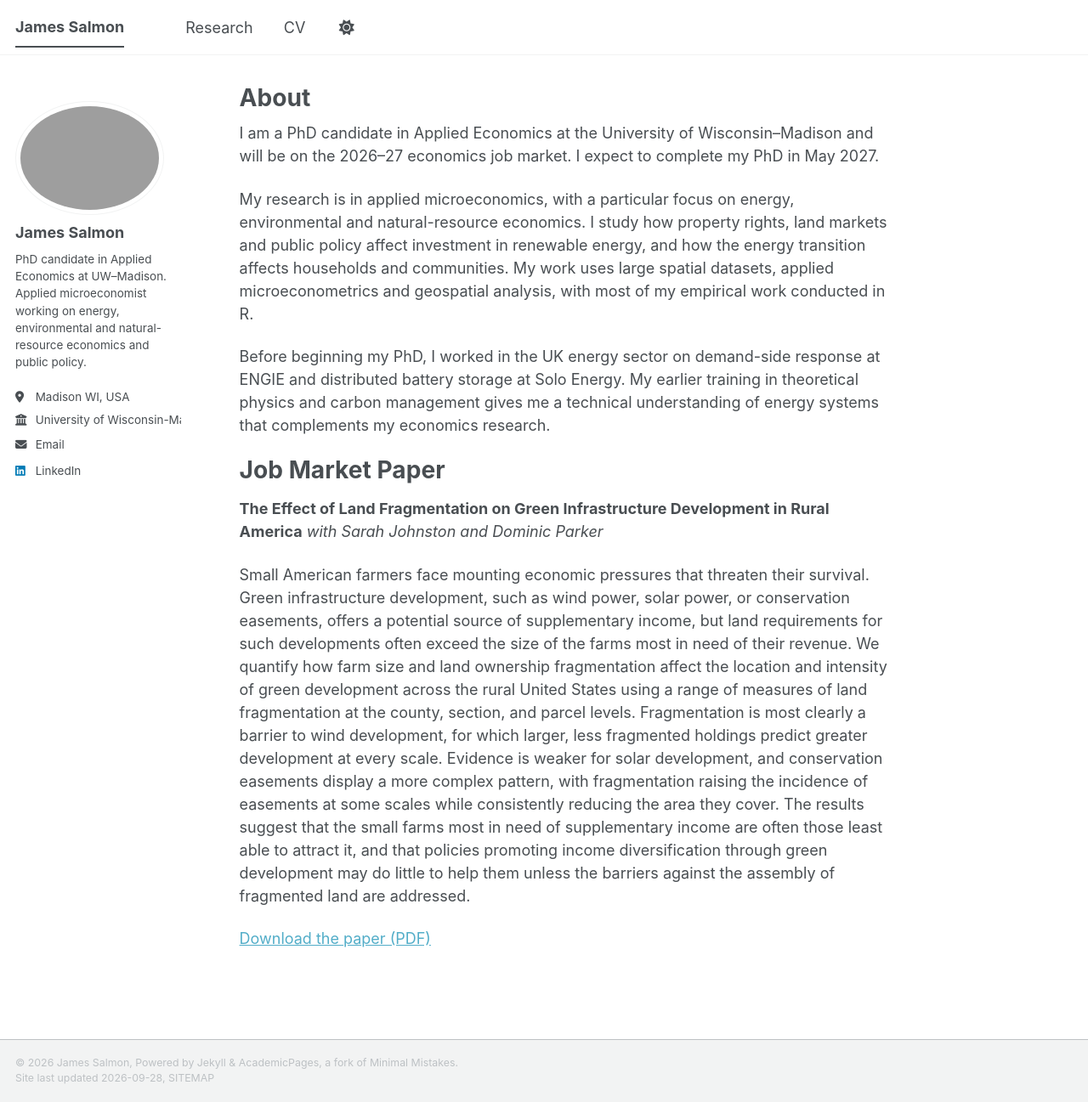
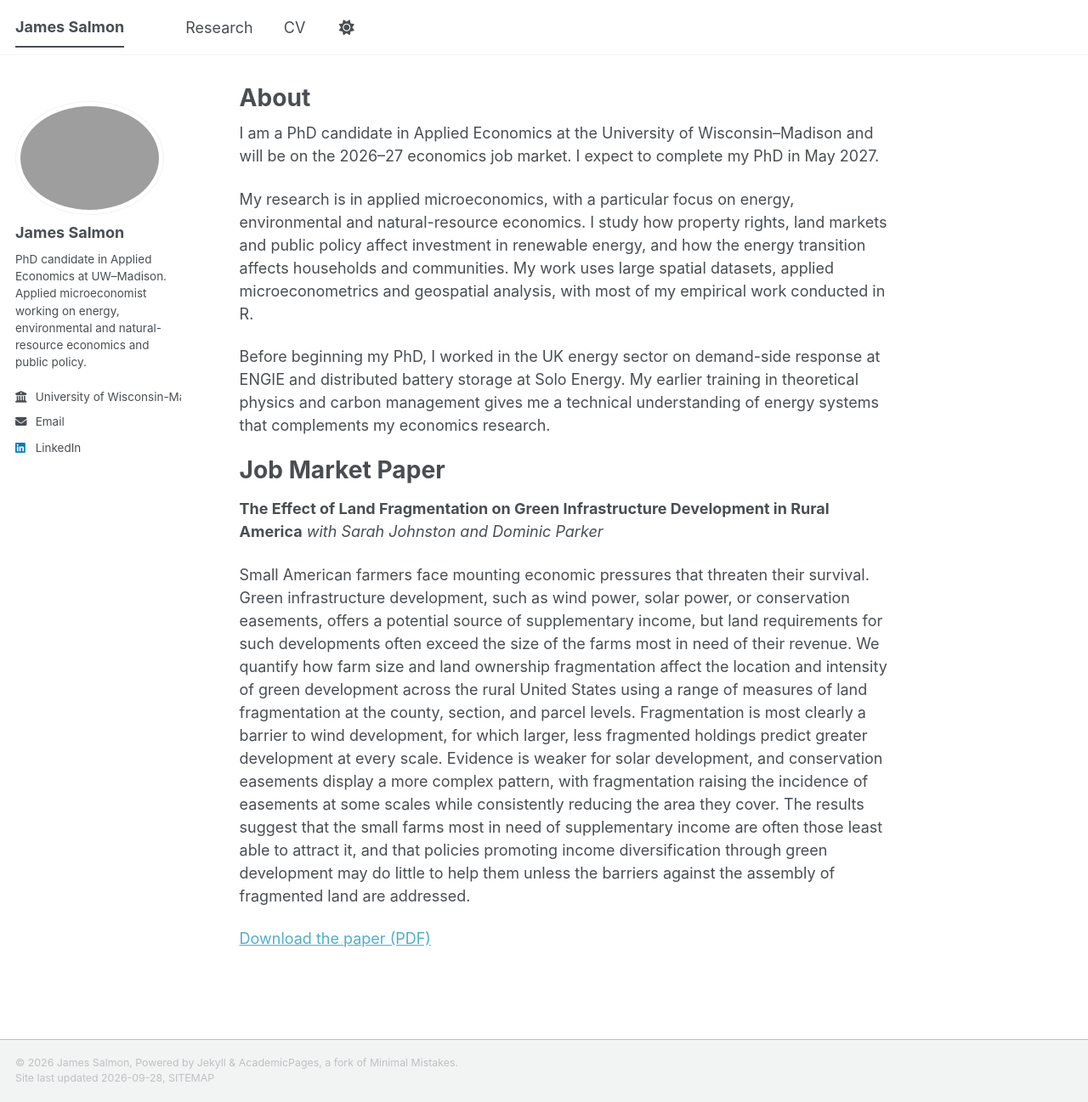
Before and after one commit to James-Salmon/James-Salmon.github.io, a Jekyll site: the page built from _pages/about.md, in a window 1280 px wide and 1297 px high. Shown: the whole window at 85% size. Built offline with Jekyll 4.4.1, drawn with Linux system fonts in a browser that asks for light colours; a style sheet for code colours, icons or effects is not loaded.

Commit message:
Update _config.yml

```diff
--- a/_config.yml
+++ b/_config.yml
@@ -26,7 +26,7 @@ author:
   name             : "James Salmon"
   pronouns         : # example: "she/her"
   bio              : "PhD candidate in Applied Economics at UW–Madison. Applied microeconomist working on energy, environmental and natural-resource economics and public policy."
-  location         : "Madison WI, USA"
+  location         : #"Madison WI, USA"
   employer         : "University of Wisconsin-Madison"
   uri              : # URL
   email            : "james_salmon@icloud.com"
```
